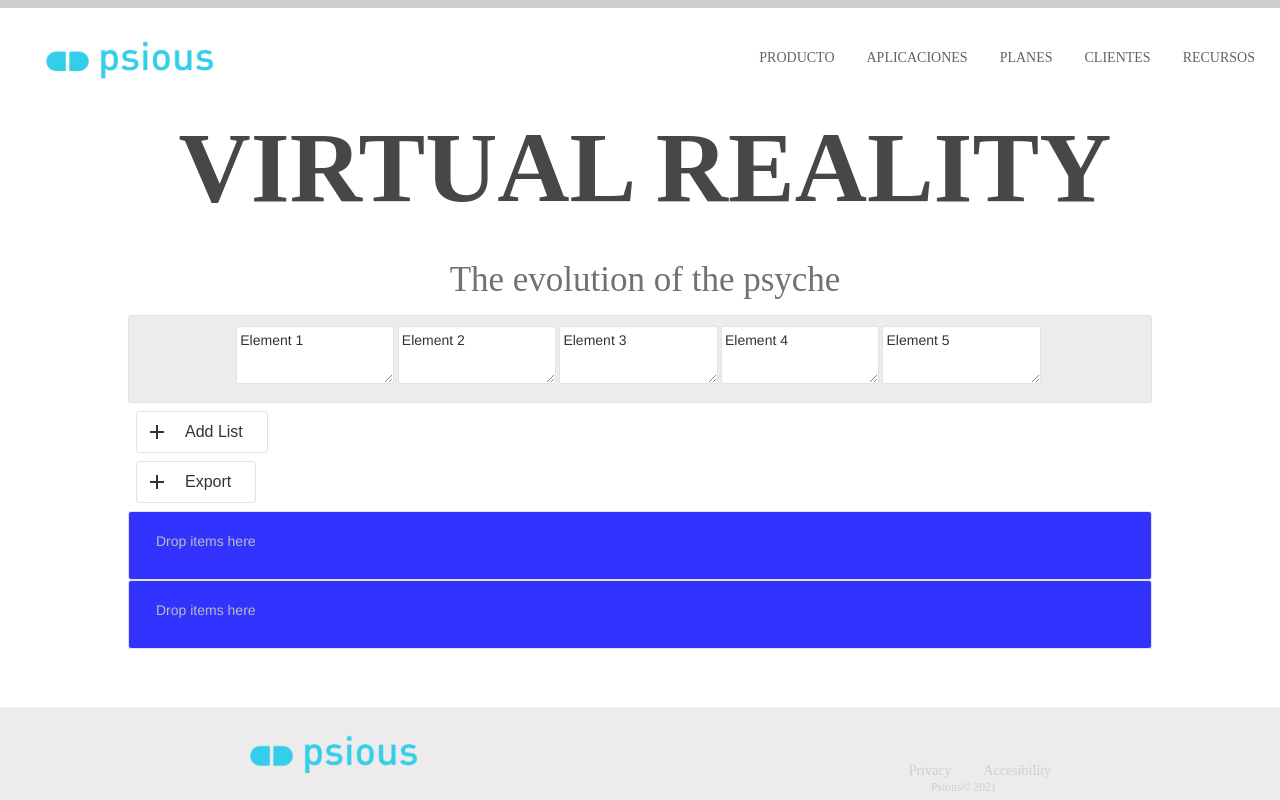
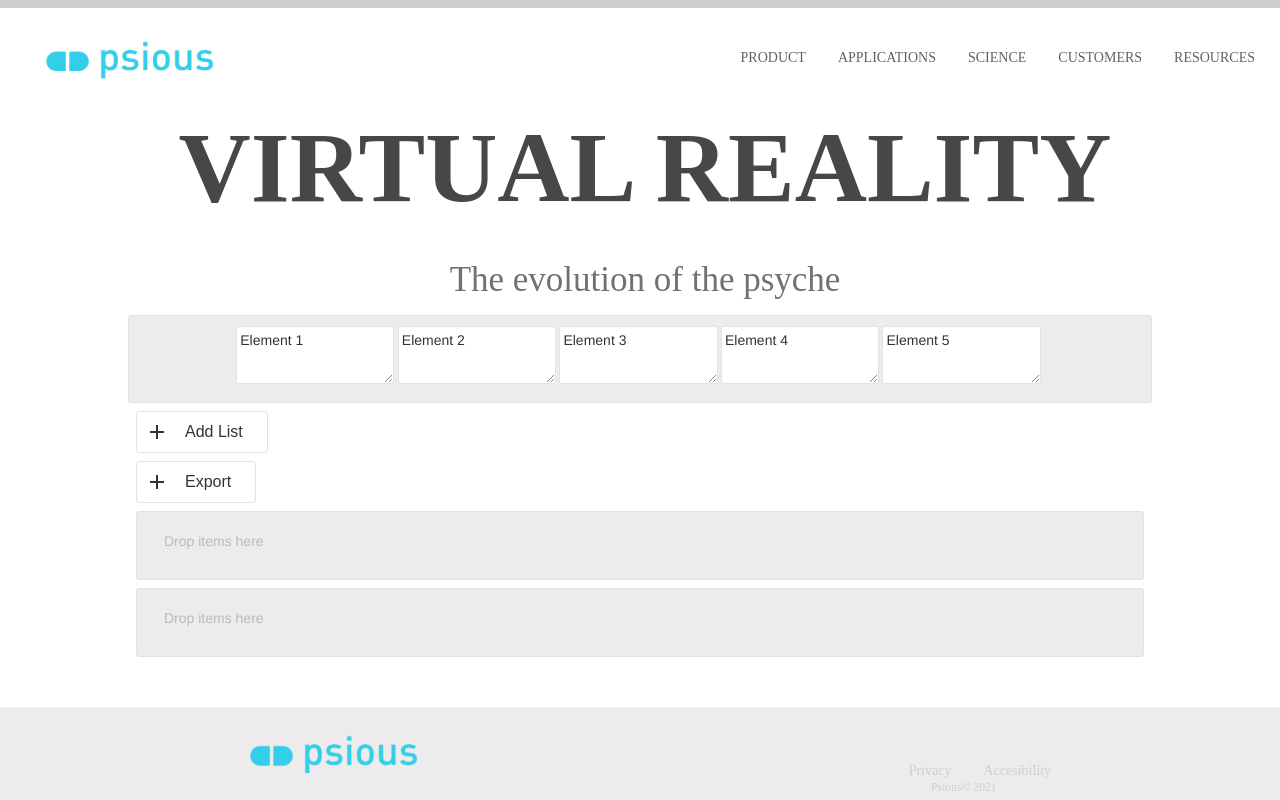
Before and after one commit to chicacode/psious-challenge, a React app: page / in a window 1280 px wide. Built offline with nearby package versions, Linux system fonts and the light colour scheme.

Commit message:
Added readme

```diff
--- a/src/components/Header.jsx
+++ b/src/components/Header.jsx
@@ -10,11 +10,11 @@ const Header = () => (
     </div>
     <nav id="nav-bar">
       <ul>
-        <li><a className="nav-link" href="#product">Producto</a></li>
-        <li><a className="nav-link" href="#applications">Aplicaciones</a></li>
-        <li><a className="nav-link" href="#plans"> Planes</a></li>
-        <li><a className="nav-link" href="#customers">Clientes</a></li>
-        <li><a className="nav-link" href="#resources">Recursos</a></li>
+        <li><a className="nav-link" href="#product">Product</a></li>
+        <li><a className="nav-link" href="#applications">Applications</a></li>
+        <li><a className="nav-link" href="#science"> Science </a></li>
+        <li><a className="nav-link" href="#customers">Customers</a></li>
+        <li><a className="nav-link" href="#resources">Resources</a></li>
       </ul>
     </nav>
   </header>
--- a/src/components/ItemList.jsx
+++ b/src/components/ItemList.jsx
@@ -1,7 +1,7 @@
-import React, { Component, useRef } from 'react';
+import React, { Component } from 'react';
 import { DragDropContext, Droppable, Draggable } from 'react-beautiful-dnd';
 
-import  Button  from './Button';
+import Button from './Button';
 import Notice from './Notice';
 import '../assets/styles/components/Item.scss';
 import { v4 as uuidv4 } from 'uuid';
@@ -93,6 +93,7 @@ const List = styled.div`
       font-family: Helvetica;
       display: flex;
       padding: 10px;
+
     `;
 
 const Kiosk = styled(List)`
@@ -103,20 +104,21 @@ const Kiosk = styled(List)`
 `;
 
 const Container = styled(List)`
-    //   margin: 0.5rem 0.5rem 1.5rem;
-    background: blue;
+      margin: 0.5rem 0.5rem 0.5rem;
     `;
 
 
 class ItemList extends Component {
     constructor(props) {
         super(props);
-      }
+    }
     state = {
         [uuidv4()]: [],
-        position: {}
+        position: {
+            x: 0,
+            y: 0
+        }
     };
-
 
     onDragEnd = result => {
         const { source, destination } = result;
@@ -162,30 +164,32 @@ class ItemList extends Component {
     addList = e => {
         this.setState({ [uuidv4()]: [] });
     };
-    componentDidMoun(){
 
+    componentDidMoun() {
         this.export();
-      };
+    };
 
-    ref  = React.createRef();
-    export = e =>{
-
-        this.setState( state => ({ position: {...state.position }} ))
-        console.log('Elemt state REFFF', this.state);
-
+    ref = React.createRef();
+    export = e => {
         e.preventDefault();
 
+        this.setState(state => ({
+             ...state,
+            position: {
+                x: e.PageX,
+                y: e.PageY
+              }
+
+        }))
+        console.log('Reff:', this.state)
 
     }
 
-
-    // { ...console.log('El ref es: ', ...provided.draggableProps.getBoundingClientRect())}
     // Normally you would want to split things out into separate components.
     // But in this example everything is just done in one place for simplicity
     render() {
         const addList = "Add List";
         const exportData = "Export";
-
 
         return (
             <DragDropContext onDragEnd={this.onDragEnd}>
@@ -224,8 +228,9 @@ class ItemList extends Component {
                 </Droppable>
 
                 <Content>
-                    <Button element={this.addList}>{ addList }</Button>
-                    <Button element={this.export}>{ exportData }</Button>
+                    <Button element={this.addList}>{addList}</Button>
+                    <Button element={this.export}>{exportData}</Button>
+
                     {Object.keys(this.state).map((list, i) => (
                         <Droppable key={list} droppableId={list}>
                             {(provided, snapshot) => (
@@ -249,7 +254,7 @@ class ItemList extends Component {
                                                             isDragging={snapshot.isDragging}
                                                             style={
                                                                 provided.draggableProps.style
-                                                            }        >
+                                                            }       >
                                                             <Handle
                                                                 {...provided.dragHandleProps}>
                                                                 <svg
```
Also changed, not shown: 1 other file (tests, documents, lock files or other folders).
